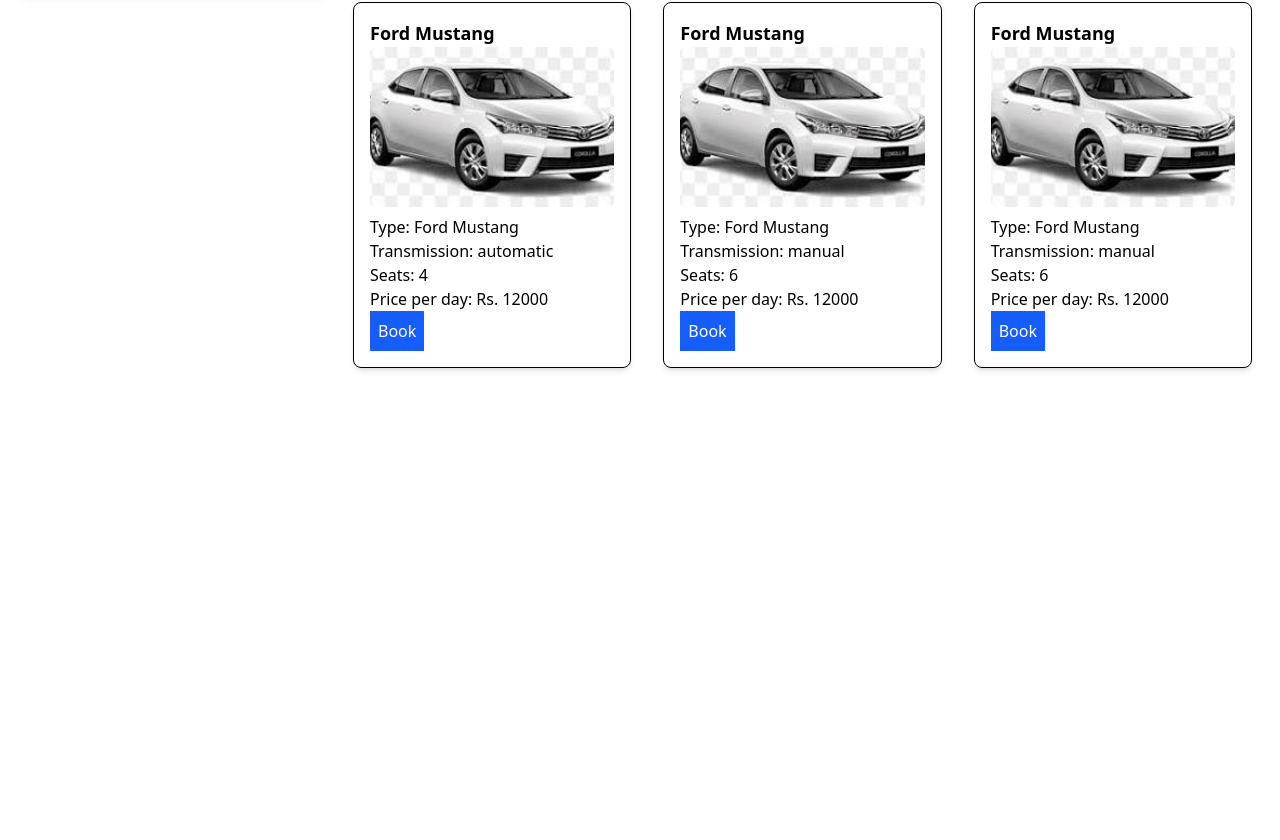
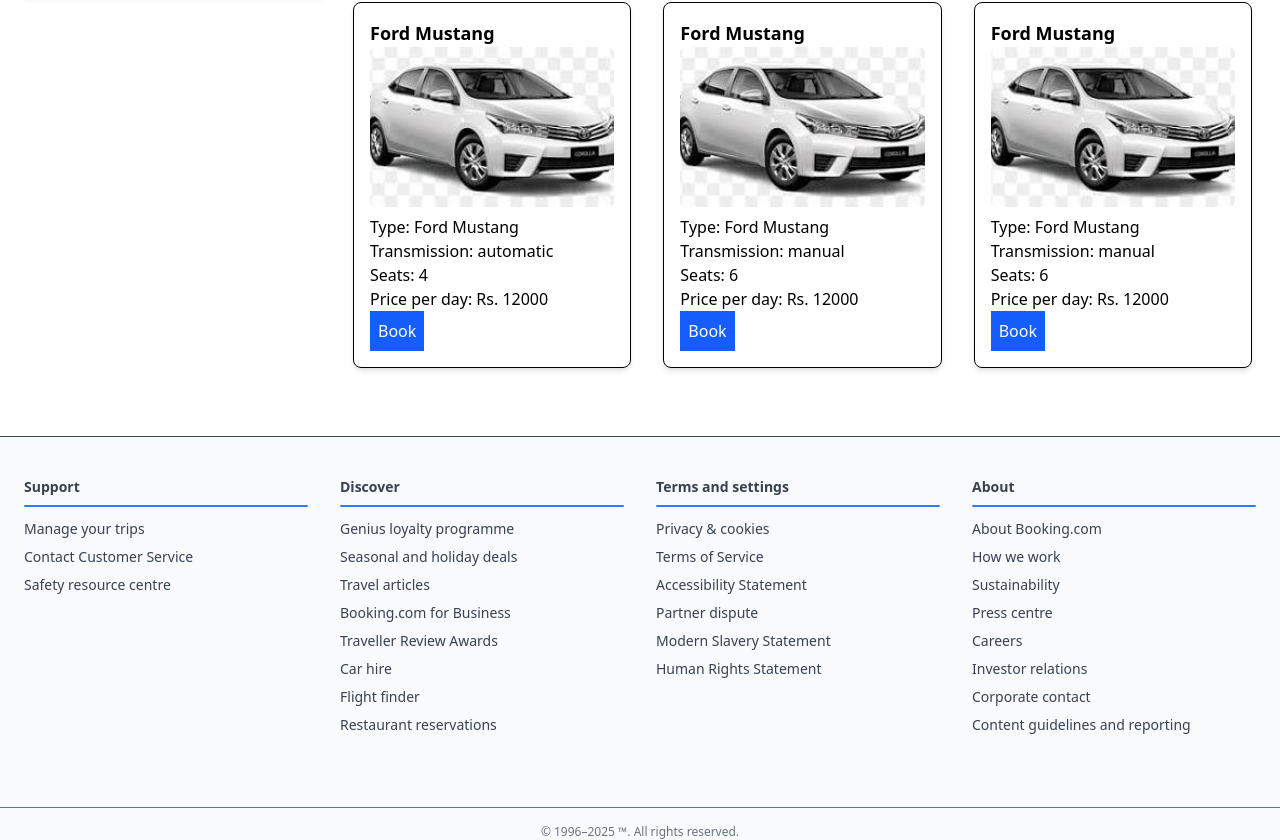
Before and after one commit to Danu98mapagedara/Tourwebsite, a React (Vite) app: page /rental in a window 1280 px wide. Shown: the part 508-1348 px from the top of the page. Before the commit the page ends 904 px from the top, so only its background shows below. Built offline with nearby package versions, Linux system fonts and the light colour scheme.

Commit message:
create animate footer

```diff
--- a/src/App.tsx
+++ b/src/App.tsx
@@ -8,6 +8,7 @@ import AvailabilityPage from './pages/AvailabilityPage';
 import GetYourRoute from './pages/GetYourRoute';
 import ReservePage from './pages/ReservePage';
 import RentalPage from './pages/RentalPage';
+import Footer from './components/Footer';
 
 function App() {
 
@@ -25,7 +26,7 @@ function App() {
            <Route path="/reserve/:id" element={<ReservePage/>} />
            <Route path="/rental" element={<RentalPage/>} />
         </Routes>
-          {/* <Footer/>  */}
+          {<Footer/>}
       </Router>
 
 
--- /dev/null
+++ b/src/components/Footer.tsx
@@ -0,0 +1,95 @@
+import { motion } from "framer-motion";
+
+const footerData = [
+  {
+    title: "Support",
+    links: [
+      "Manage your trips",
+      "Contact Customer Service",
+      "Safety resource centre",
+    ],
+  },
+  {
+    title: "Discover",
+    links: [
+      "Genius loyalty programme",
+      "Seasonal and holiday deals",
+      "Travel articles",
+      "Booking.com for Business",
+      "Traveller Review Awards",
+      "Car hire",
+      "Flight finder",
+      "Restaurant reservations",
+
+    ],
+  },
+  {
+    title: "Terms and settings",
+    links: [
+      "Privacy & cookies",
+      "Terms of Service",
+      "Accessibility Statement",
+      "Partner dispute",
+      "Modern Slavery Statement",
+      "Human Rights Statement",
+    ],
+  },
+  {
+    title: "About",
+    links: [
+      "About Booking.com",
+      "How we work",
+      "Sustainability",
+      "Press centre",
+      "Careers",
+      "Investor relations",
+      "Corporate contact",
+      "Content guidelines and reporting",
+    ],
+  },
+];
+
+export default function Footer() {
+  return (
+    <footer className="bg-gray-50 border-t mt-10 text-sm text-gray-700">
+      <div className="max-w-7xl mx-auto px-6 py-10 grid grid-cols-1 sm:grid-cols-2 md:grid-cols-4 gap-8">
+        {footerData.map((section, i) => (
+          <motion.div
+            key={section.title}
+            initial={{ opacity: 0, y: 30 }}
+            whileInView={{ opacity: 1, y: 0 }}
+            transition={{ duration: 0.5, delay: i * 0.2 }}
+            viewport={{ once: true }}
+          >
+            <h3 className="font-semibold mb-2">{section.title}</h3>
+
+            <motion.div
+              className="h-[2px] bg-blue-500 mb-3 rounded"
+              initial={{ scaleX: 0 }}
+              whileInView={{ scaleX: 1 }}
+              transition={{ duration: 0.6, delay: i * 0.3 }}
+              style={{ originX: 0 }}
+            />
+
+            <ul className="space-y-2">
+              {section.links.map((link) => (
+                <li key={link}>
+                  <a
+                    href="#"
+                    className="hover:text-blue-600 transition-colors duration-200"
+                  >
+                    {link}
+                  </a>
+                </li>
+              ))}
+            </ul>
+          </motion.div>
+        ))}
+      </div>
+
+      <div className="border-t mt-8 pt-4 text-center text-gray-500 text-xs">
+        <p>© 1996–2025 ™. All rights reserved.</p>
+      </div>
+    </footer>
+  );
+}
```
